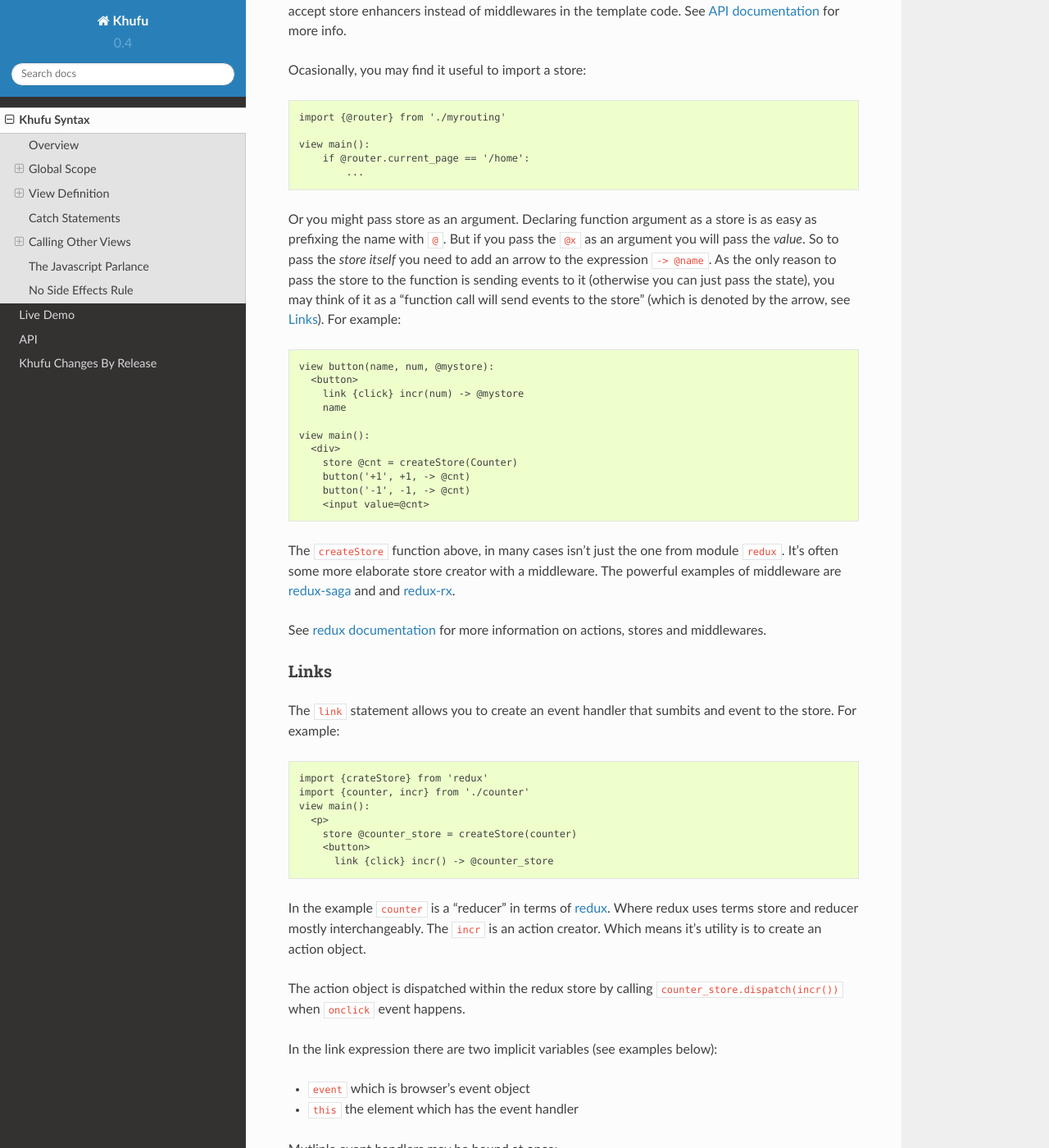
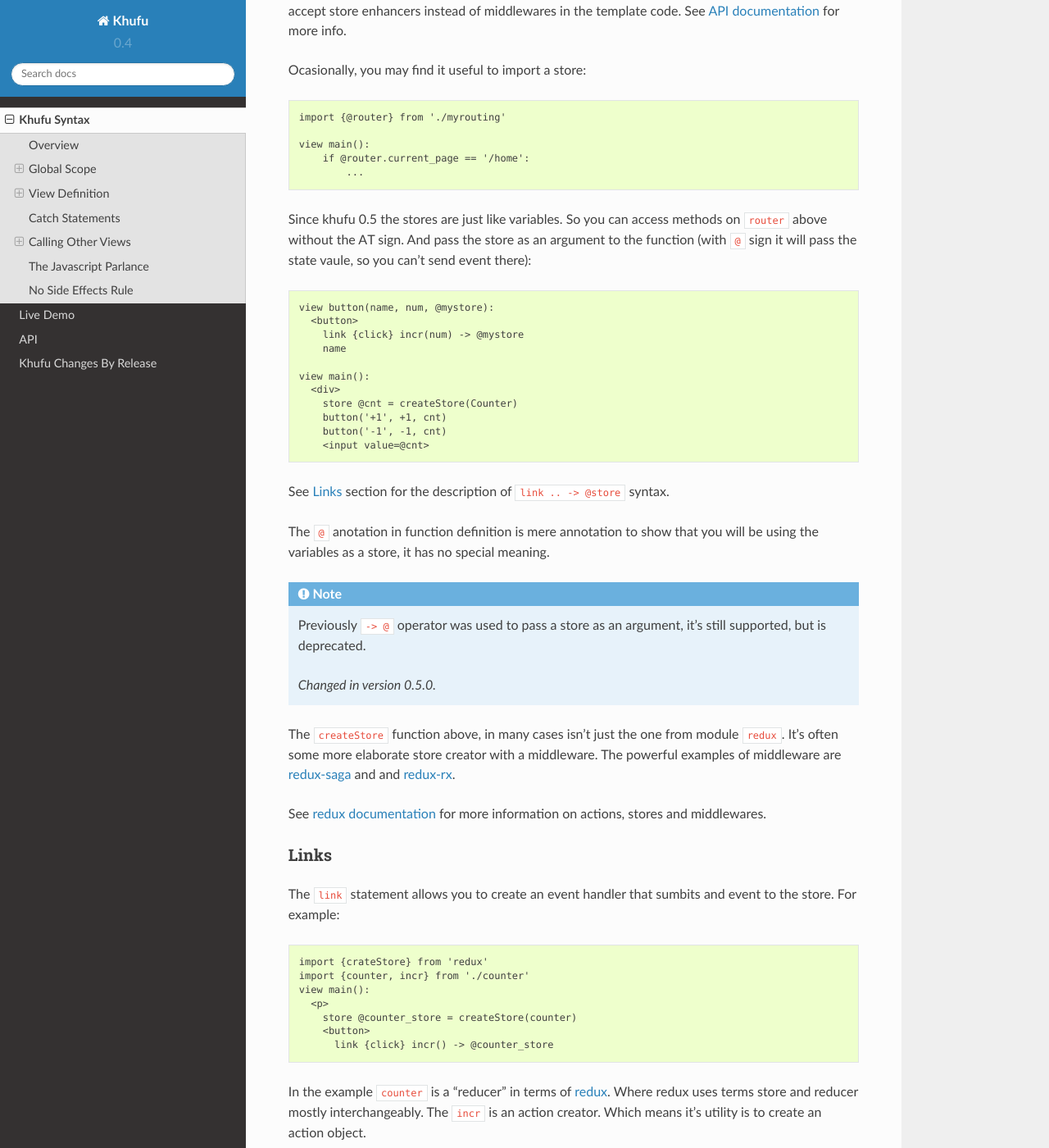
Before and after one commit to tailhook/khufu, a Sphinx documentation site: the page built from doc/syntax.rst, in a window 1280 px wide and 1400 px high, scrolled down 6865 px. Shown: the whole window at 82% size. Built offline with Sphinx 7.4.7 and the Read the Docs theme 2.0.0, drawn with Linux system fonts in a browser that asks for light colours.

Commit message:
Updates changlelog and upgrading notes

```diff
--- a/doc/syntax.rst
+++ b/doc/syntax.rst
@@ -332,13 +332,10 @@ Ocasionally, you may find it useful to import a store::
         if @router.current_page == '/home':
             ...
 
-Or you might pass store as an argument. Declaring function argument as a store
-is as easy as prefixing the name with ``@``. But if you pass the ``@x`` as an
-argument you will pass the *value*. So to pass the *store itself* you need to
-add an arrow to the expression ``-> @name``. As the only reason to pass the
-store to the function is sending events to it (otherwise you can just pass the
-state), you may think of it as a "function call will send events to the store"
-(which is denoted by the arrow, see `Links`_). For example::
+Since khufu 0.5 the stores are just like variables. So you can access
+methods on ``router`` above without the AT sign. And pass the store as an
+argument to the function (with ``@`` sign it will pass the state vaule, so you
+can't send event there)::
 
     view button(name, num, @mystore):
       <button>
@@ -348,10 +345,21 @@ state), you may think of it as a "function call will send events to the store"
     view main():
       <div>
         store @cnt = createStore(Counter)
-        button('+1', +1, -> @cnt)
-        button('-1', -1, -> @cnt)
+        button('+1', +1, cnt)
+        button('-1', -1, cnt)
         <input value=@cnt>
 
+See `Links`_ section for the description of ``link .. -> @store`` syntax.
+
+The ``@`` anotation in function definition is mere annotation to show that
+you will be using the variables as a store, it has no special meaning.
+
+.. note::
+
+   Previously ``-> @`` operator was used to pass a store as an argument, it's
+   still supported, but is deprecated.
+
+   .. versionchanged:: 0.5.0
 
 The ``createStore`` function above, in many cases isn't just the one from
 module ``redux``. It's often some more elaborate store creator with a
```
Also changed, not shown: doc/changelog.rst (+16 -0 lines).
